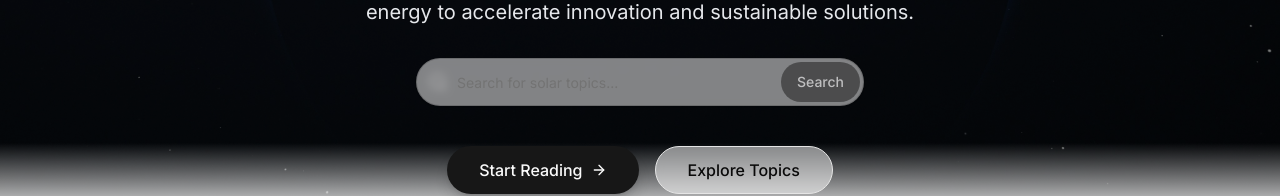
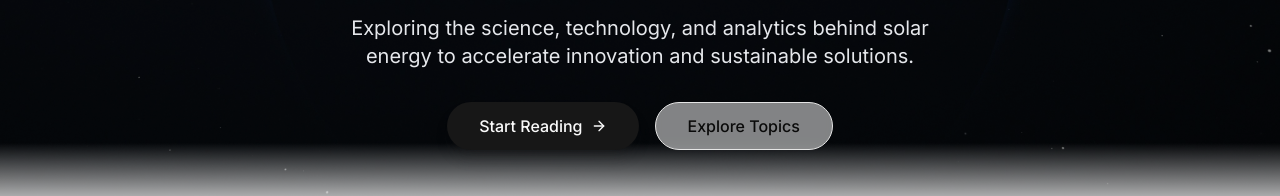
Before and after one commit to heyshakir/solarproject, a Next.js app: page / in a window 1280 px wide. Shown: the part 514-710 px from the top of the page. Built offline with nearby package versions, Linux system fonts and the light colour scheme; no server answers; the database is empty.

Commit message:
Update Hero Section and Configuration

```diff
--- a/components/features/home/Hero.tsx
+++ b/components/features/home/Hero.tsx
@@ -5,7 +5,7 @@ import { motion, useScroll, useTransform } from "framer-motion";
 import { ArrowRight, Sparkles, Code2, Rocket, Globe } from "lucide-react";
 import { Button } from "@/components/ui/button";
 import Link from "next/link";
-import { HomeSearchBar } from "@/components/features/home/HomeSearchBar";
+
 import Image from "next/image";
 
 
@@ -69,14 +69,7 @@ export default function Hero({ latestPostSlug }: HeroProps) {
                     energy to accelerate innovation and sustainable solutions.
                 </motion.p>
 
-                <motion.div
-                    initial={{ opacity: 0, y: 10 }}
-                    animate={{ opacity: 1, y: 0 }}
-                    transition={{ duration: 0.6, delay: 0.25, ease: "easeOut" }}
-                    className="w-full px-4"
-                >
-                    <HomeSearchBar />
-                </motion.div>
+
 
                 <motion.div
                     initial={{ opacity: 0, scale: 0.9 }}
```
